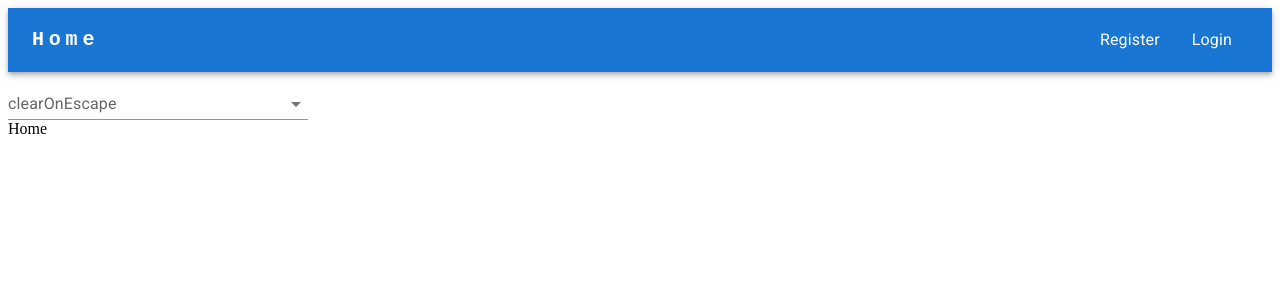
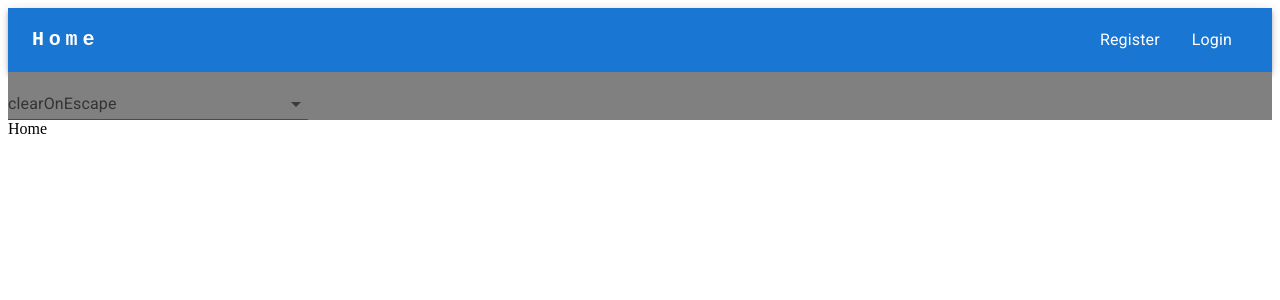
Before and after one commit to asknksk/Movie-App, a React (Create React App) app: page / in a window 1280 px wide. Shown: the top 300 px of the page. Built offline with nearby package versions, Linux system fonts and the light colour scheme.

Commit message:
search bar added

```diff
--- a/src/components/SearchBar.jsx
+++ b/src/components/SearchBar.jsx
@@ -2,6 +2,7 @@ import * as React from "react";
 import TextField from "@mui/material/TextField";
 import Autocomplete from "@mui/material/Autocomplete";
 import Stack from "@mui/material/Stack";
+import { Box } from "@mui/material";
 
 export default function Search() {
   const defaultProps = {
@@ -16,6 +17,7 @@ export default function Search() {
   const [value, setValue] = React.useState(null);
 
   return (
+    <Box sx={{ background: "grey" }}>
       <Stack spacing={1} sx={{ width: 300 }}>
         <Autocomplete
           {...defaultProps}
@@ -26,6 +28,7 @@ export default function Search() {
           )}
         />{" "}
       </Stack>
+    </Box>
   );
 }
 
```
Lines whose indentation alone changed are shown as unchanged.
